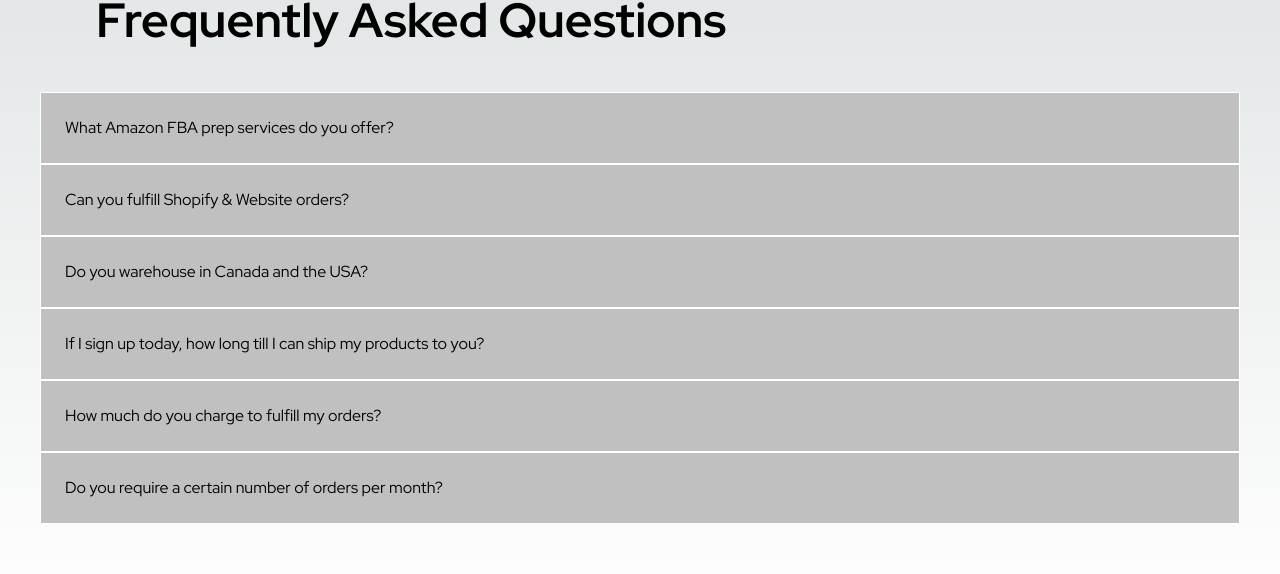
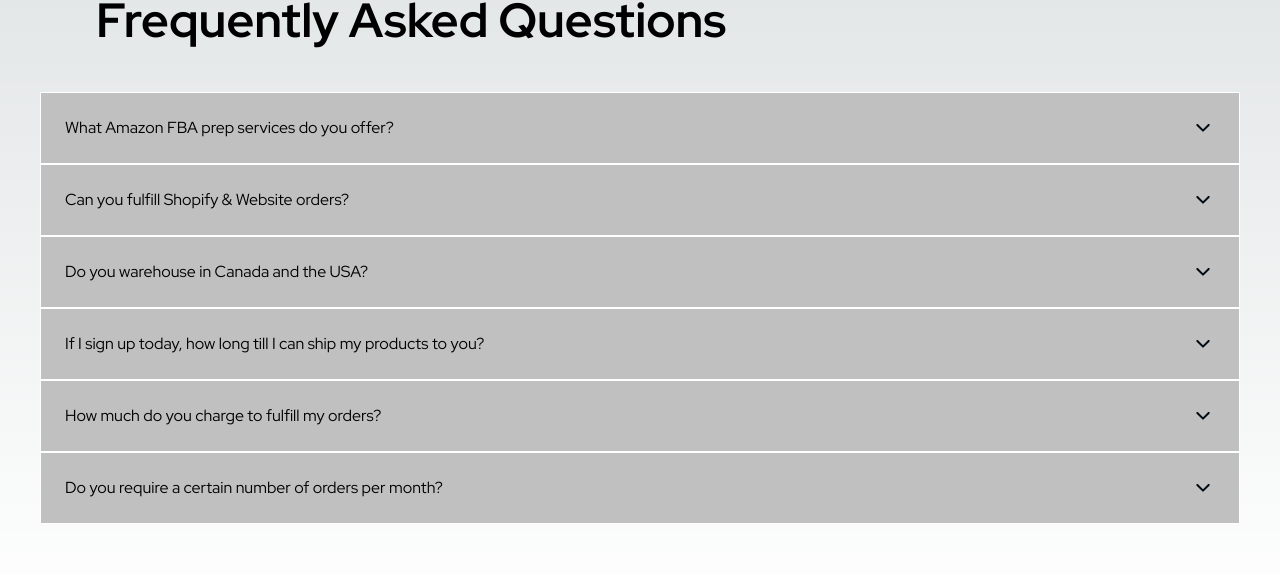
Before and after one commit to korvan17/nevadaFrontend, a Next.js app: page / in a window 1280 px wide. Shown: the part 318-892 px from the top of the page. Built offline with nearby package versions, Linux system fonts and the light colour scheme.

Commit message:
faq add list

```diff
--- a/package.json
+++ b/package.json
@@ -16,6 +16,7 @@
     "postcss": "8.4.30",
     "react": "18.2.0",
     "react-dom": "18.2.0",
+    "react-transition-group": "^4.4.5",
     "tailwindcss": "3.3.3"
   }
 }
--- a/src/components/Faq/Faq.jsx
+++ b/src/components/Faq/Faq.jsx
@@ -1,3 +1,5 @@
+import FaqButton from "./FaqButton";
+
 const faq = {
   "What Amazon FBA prep services do you offer?":
     "We provide a comprehensive suite of Amazon FBA prep services to meet your specific needs. Our services include product inspection, labeling and packaging, and quality control checks to ensure your products meet Amazon's standards. With our expertise, you can streamline your FBA operations and focus on growing your business.",
@@ -16,8 +18,14 @@ export default function Faq() {
       </h2>
       <ul className="mt-[48px]">
         {Object.keys(faq).map((item) => (
-          <li className="w-[1200px] h-[72px] bg-[#C0C0C0] flex items-center border-white border-solid border p-6 ">
-            {item}
+          <li
+            key={item}
+            className="w-[1200px] min-h-[72px] flex flex-col justify-center bg-[#C0C0C0] border-white border-solid border transition-colors duration-500 hover:bg-[#757575] "
+          >
+            <FaqButton item={item} />
+            {/* <p className="w-full bg-[#021827] px-6 decoration-white">
+              {faq[item]}
+            </p> */}
           </li>
         ))}
       </ul>
--- /dev/null
+++ b/src/components/Faq/FaqButton.jsx
@@ -0,0 +1,34 @@
+"use client";
+
+import React, { useState } from "react";
+
+export default function FaqButton({ item }) {
+  const [isOpen, setIsOpen] = useState(false);
+  function onClick() {
+    setIsOpen(!isOpen);
+  }
+  return (
+    <button
+      type="button"
+      onClick={onClick}
+      className="w-full h-full flex items-center justify-between px-6"
+    >
+      <span>{item}</span>
+      <svg
+        className={` transition-transform duration-500 ${
+          isOpen && "rotate-180"
+        }`}
+        xmlns="http://www.w3.org/2000/svg"
+        width="24"
+        height="24"
+        viewBox="0 0 24 24"
+        fill="none"
+      >
+        <path
+          d="M12.0002 13.243L16.9502 8.29295C17.0424 8.19744 17.1528 8.12126 17.2748 8.06885C17.3968 8.01644 17.528 7.98885 17.6608 7.9877C17.7936 7.98655 17.9252 8.01185 18.0481 8.06213C18.171 8.11241 18.2827 8.18666 18.3766 8.28056C18.4705 8.37445 18.5447 8.4861 18.595 8.609C18.6453 8.73189 18.6706 8.86357 18.6694 8.99635C18.6683 9.12913 18.6407 9.26035 18.5883 9.38236C18.5359 9.50436 18.4597 9.6147 18.3642 9.70695L12.7072 15.364C12.5197 15.5514 12.2653 15.6567 12.0002 15.6567C11.735 15.6567 11.4807 15.5514 11.2932 15.364L5.63618 9.70695C5.45402 9.51835 5.35323 9.26575 5.35551 9.00355C5.35778 8.74135 5.46295 8.49054 5.64836 8.30513C5.83377 8.11973 6.08458 8.01456 6.34678 8.01228C6.60898 8.01 6.86158 8.11079 7.05018 8.29295L12.0002 13.243Z"
+          fill="#000A11"
+        />
+      </svg>
+    </button>
+  );
+}
--- a/tailwind.config.js
+++ b/tailwind.config.js
@@ -1,18 +1,21 @@
 /** @type {import('tailwindcss').Config} */
 module.exports = {
   content: [
-    './src/pages/**/*.{js,ts,jsx,tsx,mdx}',
-    './src/components/**/*.{js,ts,jsx,tsx,mdx}',
-    './src/app/**/*.{js,ts,jsx,tsx,mdx}',
+    "./src/pages/**/*.{js,ts,jsx,tsx,mdx}",
+    "./src/components/**/*.{js,ts,jsx,tsx,mdx}",
+    "./src/app/**/*.{js,ts,jsx,tsx,mdx}",
   ],
   theme: {
     extend: {
       backgroundImage: {
-        'gradient-radial': 'radial-gradient(var(--tw-gradient-stops))',
-        'gradient-conic':
-          'conic-gradient(from 180deg at 50% 50%, var(--tw-gradient-stops))',
+        "gradient-radial": "radial-gradient(var(--tw-gradient-stops))",
+        "gradient-conic":
+          "conic-gradient(from 180deg at 50% 50%, var(--tw-gradient-stops))",
+      },
+      transitionDuration: {
+        150: "150ms", // Додаємо новий параметр transitionDuration
       },
     },
   },
   plugins: [],
-}
+};
```
Also changed, not shown: 1 other file (tests, documents, lock files or other folders).
